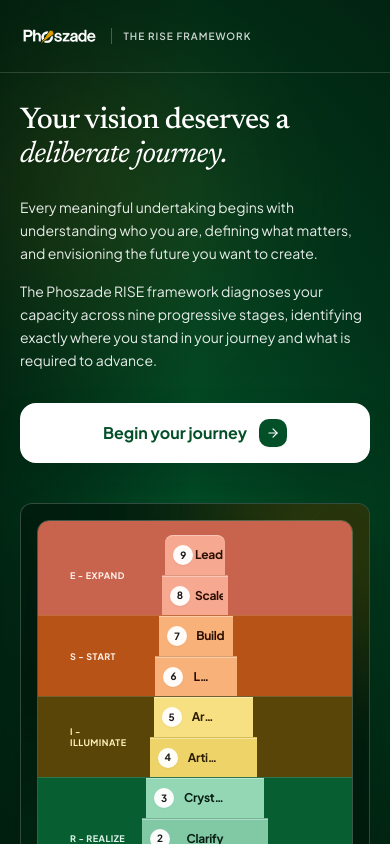
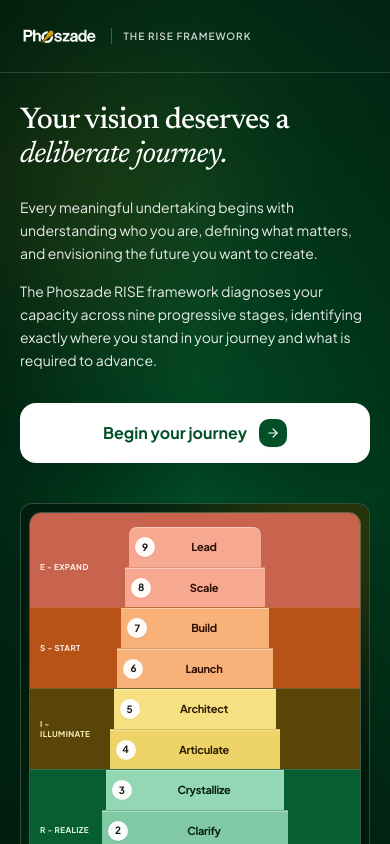
Before and after one commit to SMelvina/RISE-Assessment, a React (Vite) app: page / in a window 390 px wide. Shown: the top 844 px of the page. Built offline with nearby package versions, Linux system fonts and the light colour scheme; no server answers; the database is empty.

Commit message:
fix: adjust mobile pyramid tier sizing and padding to prevent text truncation

```diff
--- a/src/components/RisePyramidArchitecture.tsx
+++ b/src/components/RisePyramidArchitecture.tsx
@@ -12,17 +12,17 @@ export const RisePyramidArchitecture: React.FC<RisePyramidArchitectureProps> = (
   onSelectPillar,
   className = '',
 }) => {
-  // Stepped pyramid width progression (Foundation: 100% -> Summit: ~38%)
+  // Stepped pyramid width progression (Foundation: 100% -> Summit: ~38% on desktop, ~68% on mobile)
   const TIER_WIDTHS: Record<number, string> = {
     1: 'w-full', // Foundation: widest
-    2: 'w-[94%] sm:w-[92%]',
-    3: 'w-[88%] sm:w-[84%]',
-    4: 'w-[82%] sm:w-[76%]',
-    5: 'w-[76%] sm:w-[68%]',
-    6: 'w-[70%] sm:w-[60%]',
-    7: 'w-[64%] sm:w-[52%]',
-    8: 'w-[58%] sm:w-[44%]',
-    9: 'w-[52%] sm:w-[38%]', // Summit: narrowest
+    2: 'w-[96%] sm:w-[92%]',
+    3: 'w-[92%] sm:w-[84%]',
+    4: 'w-[88%] sm:w-[76%]',
+    5: 'w-[84%] sm:w-[68%]',
+    6: 'w-[80%] sm:w-[60%]',
+    7: 'w-[76%] sm:w-[52%]',
+    8: 'w-[72%] sm:w-[44%]',
+    9: 'w-[68%] sm:w-[38%]', // Summit: narrowest
   };
 
   // 4 Dimension Section Boxes (E -> S -> I -> R)
@@ -77,10 +77,10 @@ export const RisePyramidArchitecture: React.FC<RisePyramidArchitectureProps> = (
               key={box.dimensionId}
               className={`flex items-center w-full transition-all duration-300 ${box.boxBg} ${verticalPadding}`}
             >
-              {/* Left Dimension Section Label: Bold, clean, vertically centered with ~24px extra breathing room from the left edge */}
-              <div className="w-24 sm:w-32 md:w-36 lg:w-40 flex-shrink-0 pl-8 sm:pl-9 md:pl-10 py-2 flex items-center">
+              {/* Left Dimension Section Label: Bold, clean, vertically centered */}
+              <div className="w-16 sm:w-32 md:w-36 lg:w-40 flex-shrink-0 pl-2.5 sm:pl-9 md:pl-10 py-2 flex items-center">
                 <span
-                  className="text-[9px] sm:text-[11px] md:text-xs font-sans font-black tracking-wider uppercase drop-shadow-xs leading-tight"
+                  className="text-[8px] sm:text-[11px] md:text-xs font-sans font-black tracking-wider uppercase drop-shadow-xs leading-tight"
                   style={{ color: box.accentColor }}
                 >
                   {box.label}
@@ -107,7 +107,7 @@ export const RisePyramidArchitecture: React.FC<RisePyramidArchitectureProps> = (
                       key={pillar.id}
                       type="button"
                       onClick={() => onSelectPillar?.(pillar)}
-                      className={`relative h-10 sm:h-11 md:h-12 ${widthClass} ${cornerRadius} transition-all duration-200 flex items-center justify-center px-2.5 sm:px-4 cursor-pointer focus:outline-none focus:ring-2 focus:ring-white/40 group border-t border-black/10 first:border-t-0 shadow-xs hover:brightness-105 hover:scale-[1.01] z-10`}
+                      className={`relative h-10 sm:h-11 md:h-12 ${widthClass} ${cornerRadius} transition-all duration-200 flex items-center justify-center px-1 sm:px-4 cursor-pointer focus:outline-none focus:ring-2 focus:ring-white/40 group border-t border-black/10 first:border-t-0 shadow-xs hover:brightness-105 hover:scale-[1.01] z-10`}
                       style={{
                         backgroundColor: pastel.bg,
                         boxShadow: `inset 0 1px 0 rgba(255,255,255,0.35)`,
@@ -115,13 +115,13 @@ export const RisePyramidArchitecture: React.FC<RisePyramidArchitectureProps> = (
                       aria-label={`Stage ${pillar.number}: ${pillar.name} — ${pillar.governingQuestion}`}
                     >
                       {/* Left: Distinctive White Number Circle */}
-                      <div className="absolute left-2 sm:left-3 w-5 h-5 sm:w-6 sm:h-6 md:w-7 md:h-7 rounded-full bg-white/95 flex items-center justify-center text-[#191817] font-extrabold text-[10px] sm:text-xs md:text-sm shadow-sm flex-shrink-0 transition-transform group-hover:scale-110">
+                      <div className="absolute left-1.5 sm:left-3 w-5 h-5 sm:w-6 sm:h-6 md:w-7 md:h-7 rounded-full bg-white/95 flex items-center justify-center text-[#191817] font-extrabold text-[10px] sm:text-xs md:text-sm shadow-sm flex-shrink-0 transition-transform group-hover:scale-110">
                         {pillar.number}
                       </div>
 
-                      {/* Center: Bold Pillar Name */}
+                      {/* Center: Bold Pillar Name (No truncation on mobile) */}
                       <span
-                        className="font-sans font-bold text-xs sm:text-sm md:text-base tracking-tight truncate px-7 sm:px-9"
+                        className="font-sans font-bold text-[11px] sm:text-sm md:text-base tracking-tight whitespace-nowrap pl-6 pr-1.5 sm:px-9"
                         style={{ color: pastel.text }}
                       >
                         {pillar.name}
@@ -133,7 +133,7 @@ export const RisePyramidArchitecture: React.FC<RisePyramidArchitectureProps> = (
 
               {/* Right Symmetrical Balance Spacer to guarantee exact equal left & right spacing */}
               <div
-                className="w-24 sm:w-32 md:w-36 lg:w-40 flex-shrink-0 pr-8 sm:pr-9 md:pr-10 py-2 pointer-events-none"
+                className="w-16 sm:w-32 md:w-36 lg:w-40 flex-shrink-0 pr-2.5 sm:pr-9 md:pr-10 py-2 pointer-events-none"
                 aria-hidden="true"
               />
             </div>
--- a/src/components/WelcomeScreen.tsx
+++ b/src/components/WelcomeScreen.tsx
@@ -93,7 +93,7 @@ export const WelcomeScreen: React.FC<WelcomeScreenProps> = ({
 
         {/* Right Column: Grand RISE Stepped Pyramid Architecture Showcase */}
         <div className="lg:col-span-7 xl:col-span-7">
-          <div className="relative bg-[#011C0E]/85 border border-white/20 backdrop-blur-xl rounded-[12px] p-4 sm:p-6 md:p-8 shadow-2xl overflow-hidden">
+          <div className="relative bg-[#011C0E]/85 border border-white/20 backdrop-blur-xl rounded-[12px] p-2 sm:p-6 md:p-8 shadow-2xl overflow-hidden">
             {/* Ambient inner glow */}
             <div
               className="absolute -top-24 -right-24 w-64 h-64 rounded-full blur-3xl opacity-20 pointer-events-none"
```
